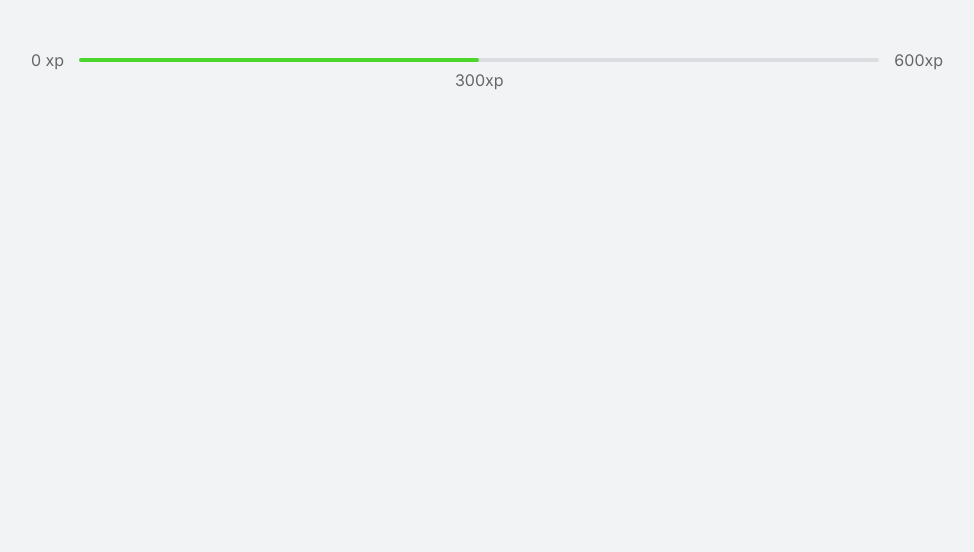
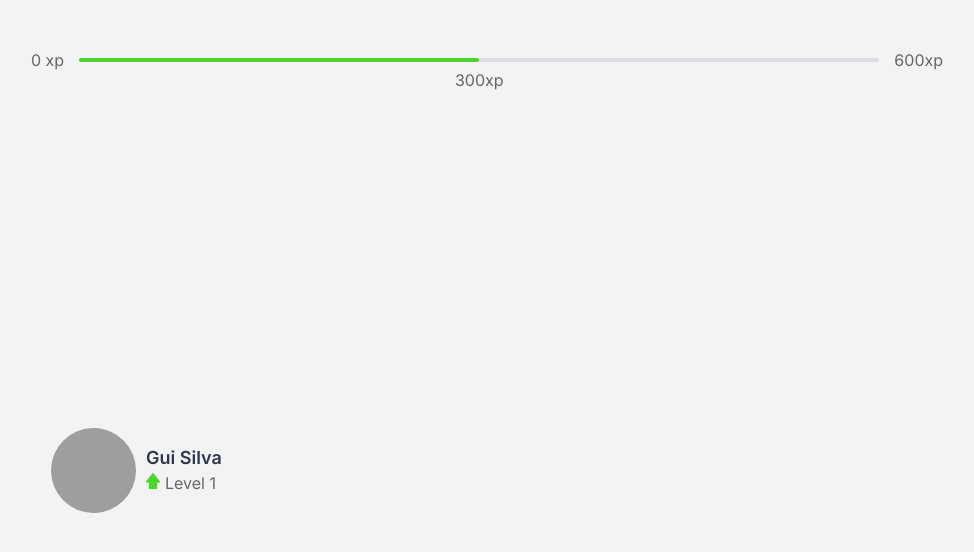
Before and after one commit to Gui-dev/node-next, a Next.js app in the folder web/: page / in a window 1280 px wide. Shown: the top 552 px of the page, without its empty margins (153-1127 px from the left). Built offline with nearby package versions, Linux system fonts and the light colour scheme; grey boxes are pictures that could not be loaded.

Commit message:
feat: add component Profile

```diff
--- a/web/src/pages/index.tsx
+++ b/web/src/pages/index.tsx
@@ -1,5 +1,16 @@
+import { Profile } from '../components/Profile'
+import { Container } from './../styles/home'
+
 export default function Home () {
   return (
-    <></>
+    <Container>
+      <section>
+        <div>
+          <Profile />
+        </div>
+
+        <div></div>
+      </section>
+    </Container>
   )
 }
```
